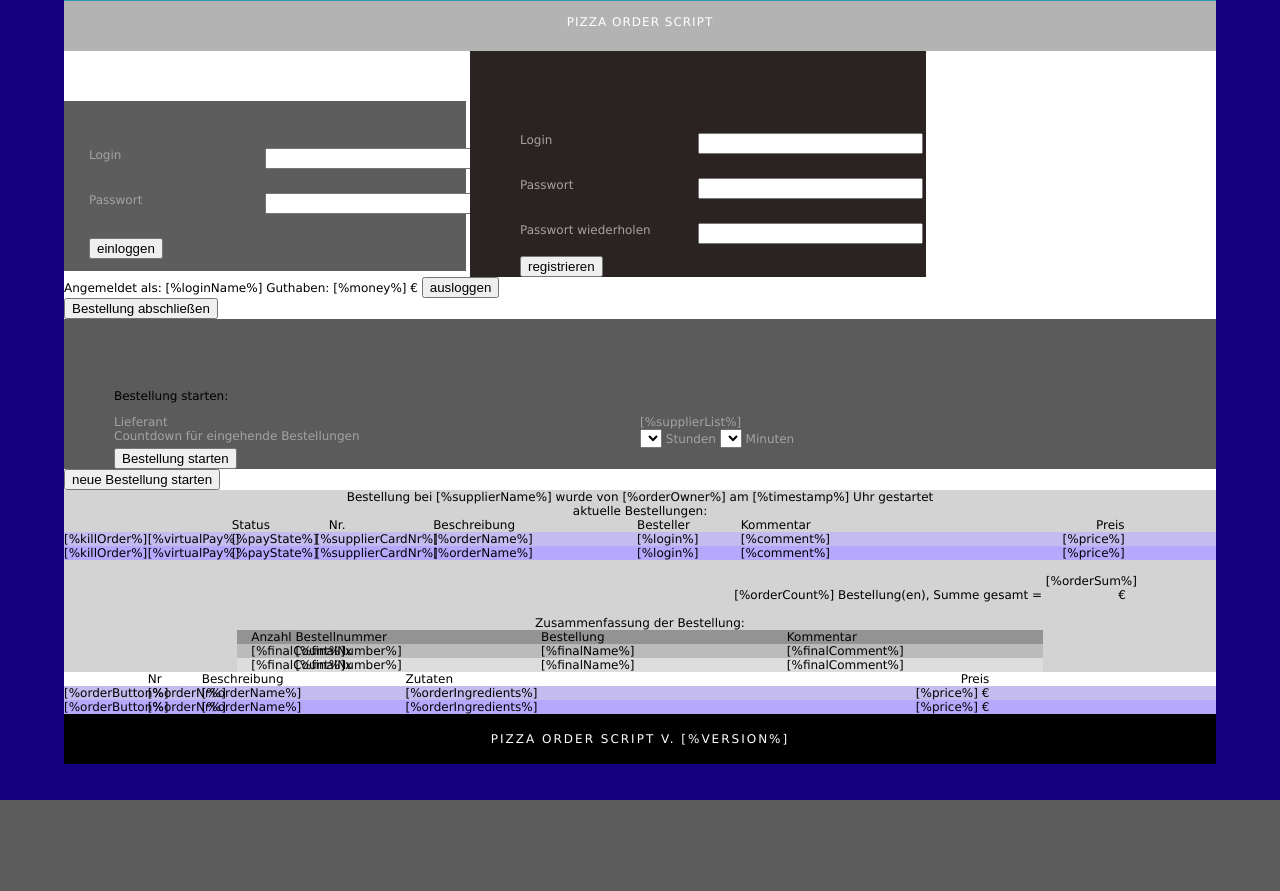
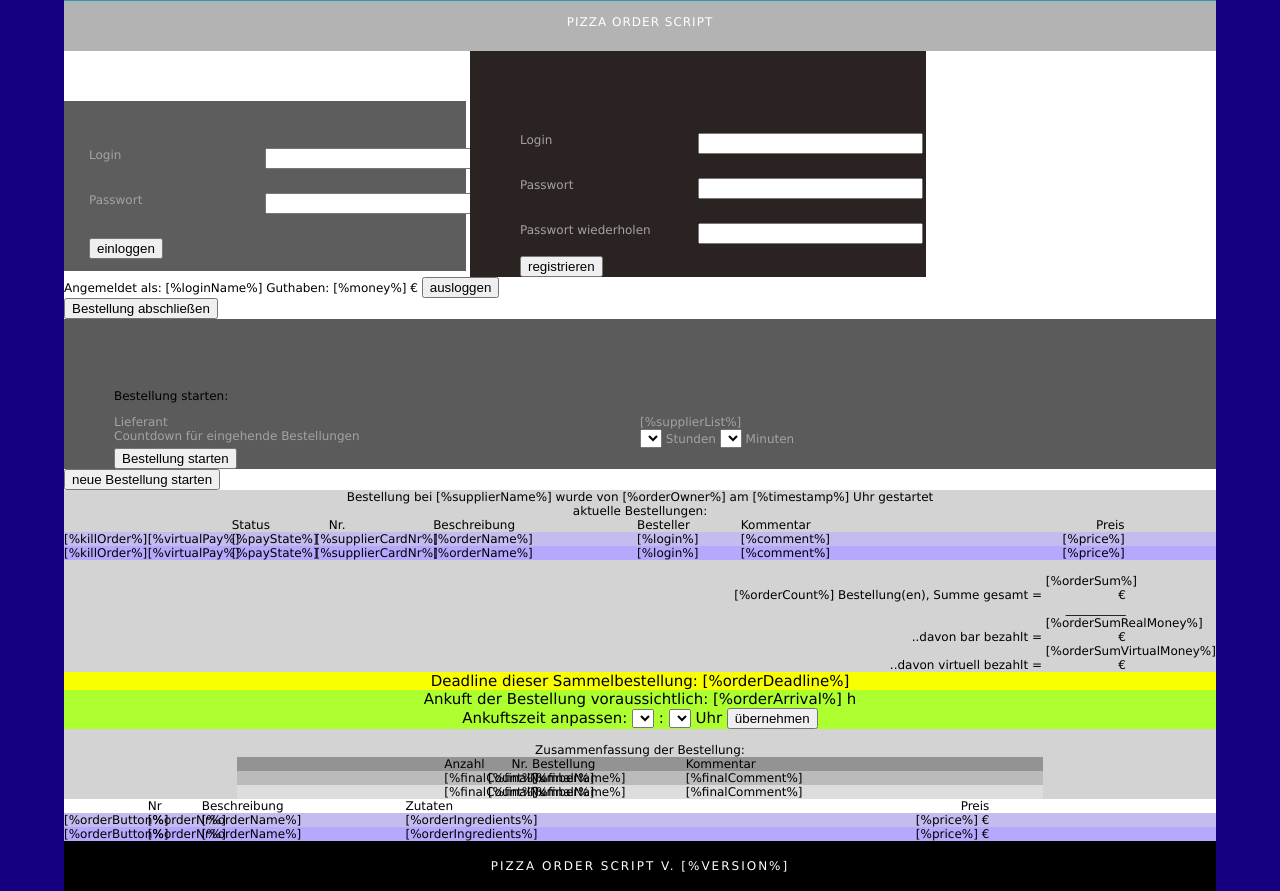
Before and after one commit to m0rph3usX/pizzaOrder, a PHP site: page /template/index.html in a window 1280 px wide. Before the commit the page ends 800 px from the top, so only its background shows below. Run offline with PHP 8.4, Linux system fonts and the light colour scheme; lists and menus that the app fills with data are empty.

Commit message:
[FIX] double orders [ADD] arrival time [ADD] deadline for orders [CHG] storno of virtual pay

```diff
--- a/template/bank.html
+++ b/template/bank.html
@@ -22,10 +22,8 @@
   <!-- InfoMessage -->
   <!-- InfoMessage -->
 
-  <!-- login section -->  <!-- login section -->
-  <!-- register section -->  <!-- register section -->
 
-  <!-- logout section -->
+  <!-- login section -->
   <section class="logout">
 	<form action='?logout=1' method='post'>
       <span class ='userCntrlInfo'>Angemeldet als: [%loginName%]</span>
@@ -35,7 +33,7 @@
 	  </span>
  	</form>
   </section>
-  <!-- logout section -->
+  <!-- login section -->
   <!-- finish order section -->
   <section class="finishOrder">
   	<div class=''> </div>
--- a/template/css/style.css
+++ b/template/css/style.css
@@ -563,11 +563,12 @@ div.sumUpOrderEven   {background-color:#DDDDDD; display: inline-block; width: 70
 span.sumUpTxt           {display: inline-block; width: 978px; border:0px; margin: 0px; text-align: right}
 span.sumUpPrice         {display: inline-block; width:  80px; border:0px; margin: 0px; text-align: right}
 span.sumUpOrder         {display: inline-block; width: 100%; border:0px; margin: 0px; text-align: center}
-span.sumUpOrderItem     {display: inline-block; width: 30%; border:0px; margin: 0px; text-align: left}
-span.sumUpOrderItemCount{display: inline-block; width: 5%; border:0px; margin: 0px; text-align: right}
+span.sumUpOrderItem     {display: inline-block; width: 150px; border:0px; margin: 0px; text-align: left}
+span.sumUpOrderItemCount{display: inline-block; width: 40px; border:0px; margin: 0px; text-align: right}
+span.sumUpOrderItemNr   {display: inline-block; width: 40px; border:0px; margin: 0px; text-align: right}
 
 div.orderRefreshed     {background-color: greenyellow; border:2px; margin: 0px;}
-div.orderArrival       {background-color: greenyellow; border:2px; margin: 0px; text-align: center}
+
 /*span.currentOrderItem    {display: inline-block; height: 100; width: 80px; border:0px; margin: 0px;}*/
 
 div.adminCntrlRow     {background-color: greenyellow; border:2px; margin: 0px;}
@@ -598,6 +599,11 @@ div.bankItemOdd:hover {background-color: lightgray; border:1px; solid: #777;marg
 div.bankItemEven     {background-color: #B5A8FD; border:1px; solid: #666;margin: 0px;}
 div.bankItemEven:hover {background-color: lightgray; border:1px; solid: #777;margin: 0px;}
 
+div.orderDeadline    {background-color: #F8FF00; border:1px; solid: #F8FF00;margin: 0px; font-size: 15px; text-align: center}
+
+div.orderArrival       {background-color: greenyellow; border:2px; margin: 0px; font-size: 15px; text-align: center}
+
+
 span.bankItemId      	 {display: inline-block; width: 10%; border:0px; margin: 0px;}
 span.bankItemTimestamp   {display: inline-block; width: 20%; border:0px; margin: 0px;}
 span.bankItemCustomer    {display: inline-block; width: 20%; border:0px; margin: 0px;}
--- a/template/index.html
+++ b/template/index.html
@@ -181,13 +181,53 @@
 				<span class='sumUpPrice'>[%orderSum%] € </span>
 			</div>
 
-			<!-- incoming orders sumup -->
+		  	<div class='currentOrder'>
+				<span class='sumUpTxt'></span>
+				<span class='sumUpPrice'>__________ </span>
+			</div>
+
+			<div class='currentOrder'>
+				<span class='sumUpTxt'>..davon bar bezahlt =</span>
+				<span class='sumUpPrice'>[%orderSumRealMoney%] € </span>
+			</div>
+
+			<div class='currentOrder'>
+				<span class='sumUpTxt'>..davon virtuell bezahlt =</span>
+				<span class='sumUpPrice'>[%orderSumVirtualMoney%] € </span>
+			</div>
+		  <!-- order deadline -->
+	    <div class='orderDeadline'>
+		  	Deadline dieser Sammelbestellung:  [%orderDeadline%]
+		  </div>
+		  <!-- order deadline -->
+
+		  <!-- order arrival info -->
+	    <div class='orderArrival'>
+		    Ankuft der Bestellung voraussichtlich: [%orderArrival%] h
+		  </div>
+		  <!-- order arrival info -->
+
+		  <!-- order arrival control -->
+		  <form action="" method="post">
+		  <div class='orderArrival'>
+
+				Ankuftszeit anpassen:
+				<select name='timeArrivalHH' width='100'>[%timeArrivalHH%]</select> :
+				<select name='timeArrivalMM' width='100'>[%timeArrivalMM%]</select> Uhr
+				<input value="übernehmen" type="submit" name="eventButtonUpdateArrival">
+		  </div>
+		  </form>
+	      <!-- order arrival control -->
+
+
+
+		<!-- incoming orders sumup -->
 			<center>
 			<br> Zusammenfassung der Bestellung: <br>
 			<div class='currentOrder'>
 					<div class='sumUpOrderHeader'>
 						<span class='sumUpOrderItemCount'>Anzahl</span>
-						<span class='sumUpOrderItem'>Bestellnummer</span>
+						<span class='sumUpOrderItemNr'>Nr.</span>
 						<span class='sumUpOrderItem'>Bestellung</span>
 						<span class='sumUpOrderItem'>Kommentar</span>
 					</div>
@@ -195,7 +235,7 @@
 					<!-- incoming orders final odd row-->
 					<div class='sumUpOrderOdd'>
 						<span class='sumUpOrderItemCount'>[%finalCount%]x</span>
-						<span class='sumUpOrderItem'>[%finalNumber%]</span>
+						<span class='sumUpOrderItemNr'>[%finalNumber%]</span>
 						<span class='sumUpOrderItem'>[%finalName%]  </span>
 						<span class='sumUpOrderItem'>[%finalComment%]</span>
 					</div>
@@ -203,7 +243,7 @@
 					<!-- incoming orders final even row-->
 					<div class='sumUpOrderEven'>
 						<span class='sumUpOrderItemCount'>[%finalCount%]x</span>
-						<span class='sumUpOrderItem'>[%finalNumber%]</span>
+						<span class='sumUpOrderItemNr'>[%finalNumber%]</span>
 						<span class='sumUpOrderItem'>[%finalName%]  </span>
 						<span class='sumUpOrderItem'>[%finalComment%]</span>
 					</div>
```
Also changed, not shown: bank.php (+6 -2 lines), index.php (+52 -18 lines), utils.php (+100 -21 lines).
